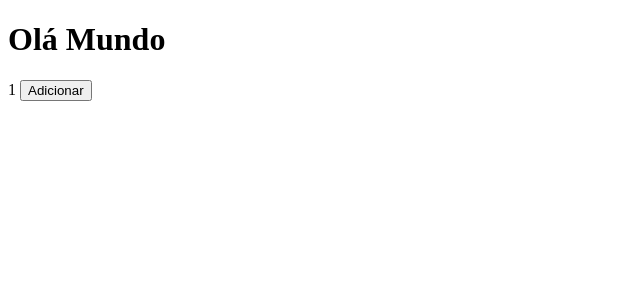
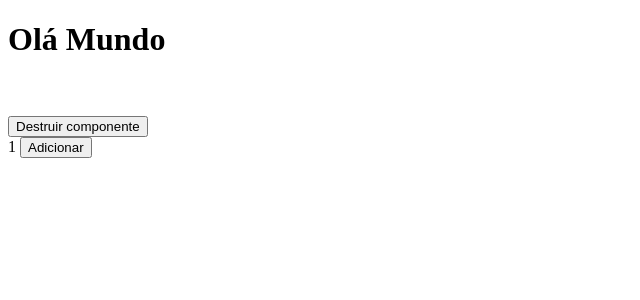
Before and after one commit to Brunocs1991/udemy_angular_basico_avancado, an Angular app in the folder primeiro_app/: page / in a window 1280 px wide. Shown: the top 300 px of the page, without its empty margins (0-640 px from the left). Built offline with nearby package versions, Linux system fonts and the light colour scheme.

Commit message:
ngOnDestroy

```diff
--- a/primeiro_app/package.json
+++ b/primeiro_app/package.json
@@ -1,6 +1,6 @@
 {
   "name": "primeiro-app",
-  "version": "1.1.0",
+  "version": "1.3.0",
   "scripts": {
     "ng": "ng",
     "start": "ng serve",
--- a/primeiro_app/src/app/app.component.html
+++ b/primeiro_app/src/app/app.component.html
@@ -1,4 +1,8 @@
-<app-title title="Olá Mundo"></app-title>
+<app-title title="Olá Mundo" *ngIf="destruir"></app-title>
+<br />
+<br />
+<button (click)="destruirComponent()">Destruir componente</button>
+<br />
 {{ valor }}
 <button (click)="adicionar()">Adicionar</button>
 <router-outlet></router-outlet>
--- a/primeiro_app/src/app/app.component.ts
+++ b/primeiro_app/src/app/app.component.ts
@@ -22,6 +22,7 @@ export class AppComponent
     AfterViewInit,
     AfterViewChecked
 {
+  public destruir: boolean = true;
   public valor: number = 1;
   constructor() {}
 
@@ -50,4 +51,7 @@ export class AppComponent
   public adicionar(): number {
     return this.valor++;
   }
+  public destruirComponent(): void {
+    this.destruir = false;
+  }
 }
--- a/primeiro_app/src/app/title/title.component.ts
+++ b/primeiro_app/src/app/title/title.component.ts
@@ -2,6 +2,7 @@ import {
   Component,
   Input,
   OnChanges,
+  OnDestroy,
   OnInit,
   SimpleChanges,
 } from '@angular/core';
@@ -11,7 +12,7 @@ import {
   templateUrl: './title.component.html',
   styleUrls: ['./title.component.scss'],
 })
-export class TitleComponent implements OnInit, OnChanges {
+export class TitleComponent implements OnInit, OnChanges, OnDestroy {
   @Input() public title: string = 'Bem vindo';
 
   constructor() {}
@@ -19,4 +20,7 @@ export class TitleComponent implements OnInit, OnChanges {
   ngOnChanges(): void {
     console.log('Foi alterado com sucesso');
   }
+  ngOnDestroy(): void {
+    console.log('Elemento titulo destruido');
+  }
 }
```
